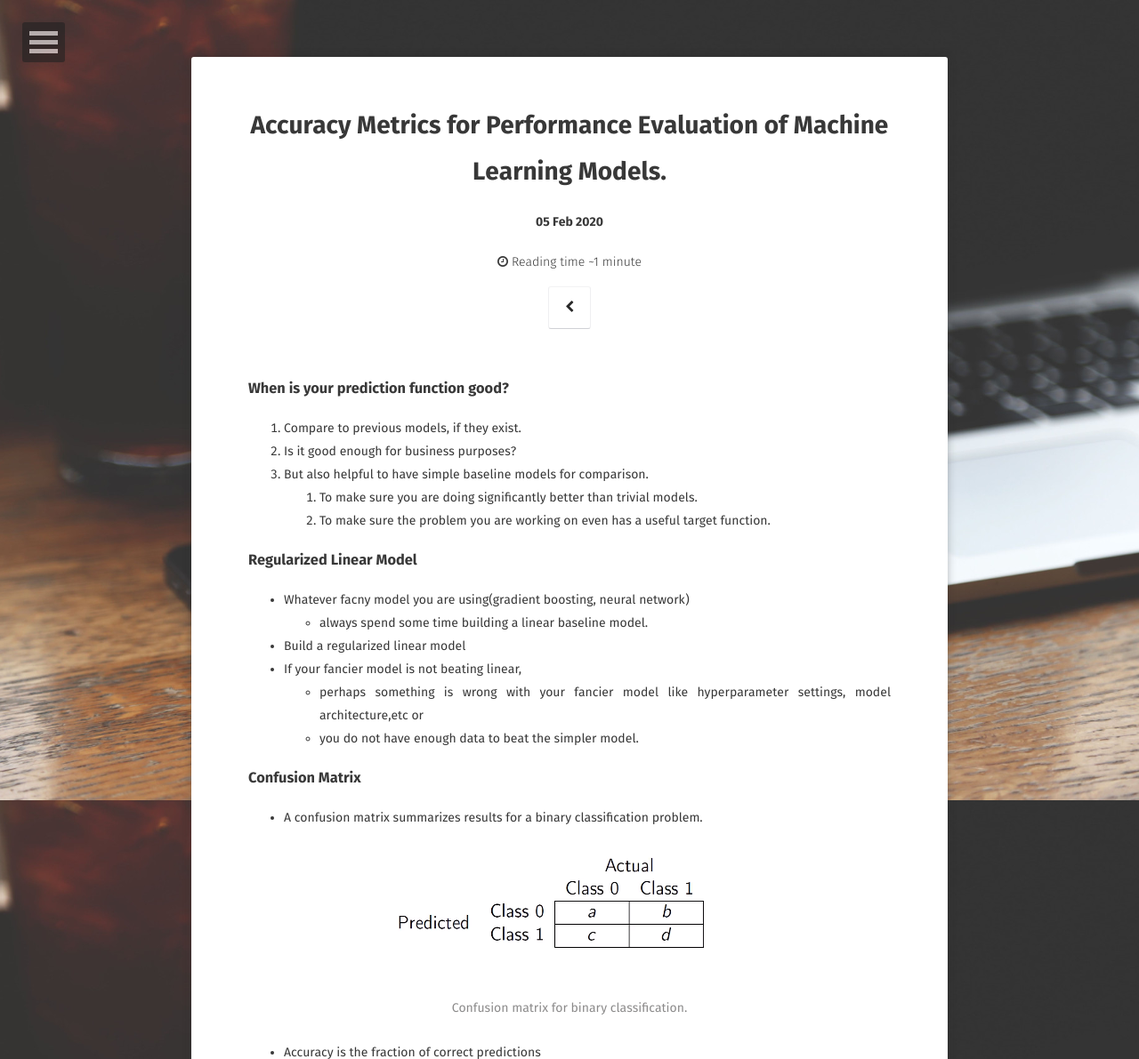
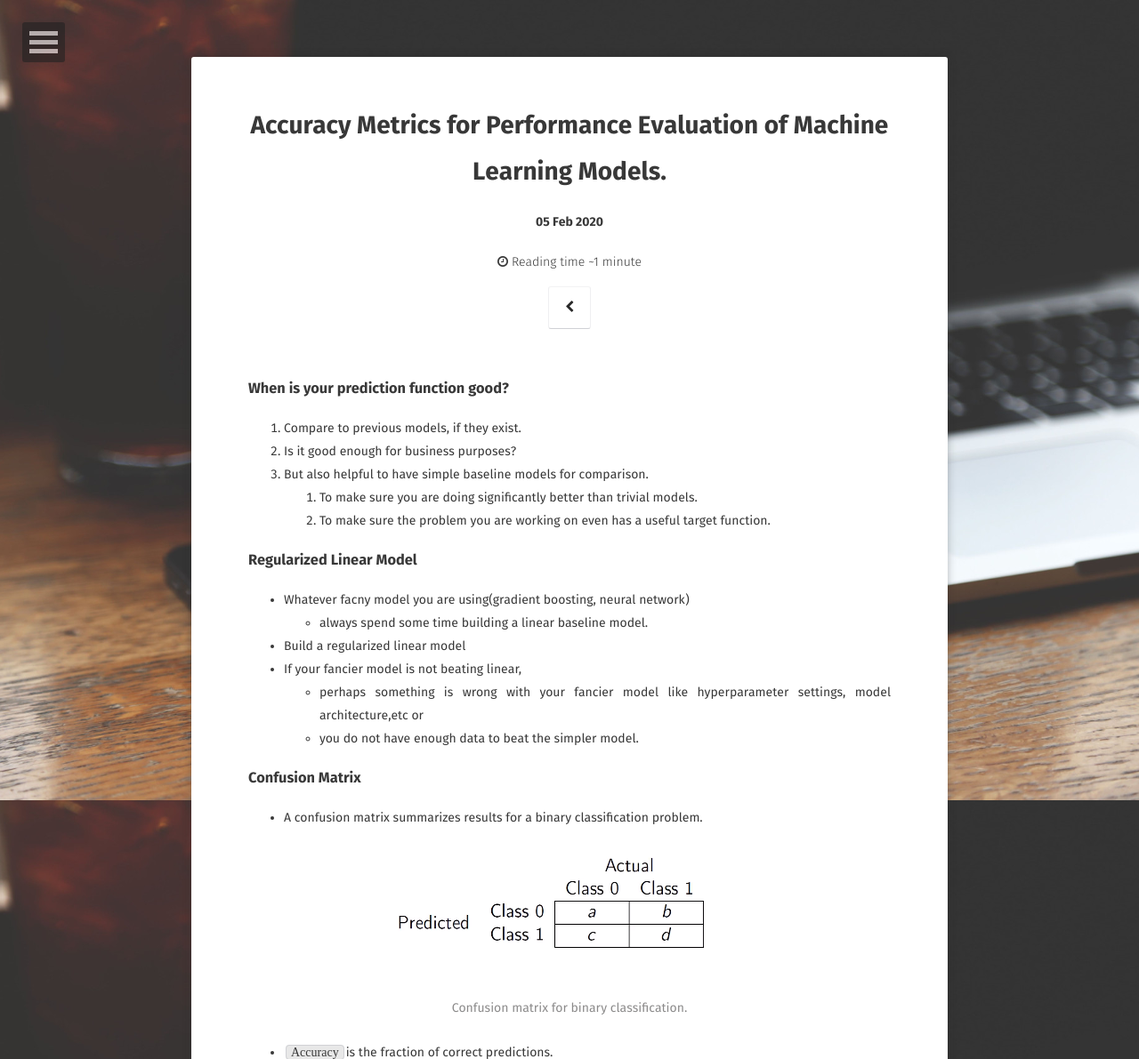
Before and after one commit to rohts-patil/me, a Jekyll site: the page built from _posts/2020-02-05-accuracy-metrics-for-performance-evaluation.md, in a window 1280 px wide. Shown: the top 1191 px of the page at 89% size. Built offline with Jekyll 4.4.1, drawn with Linux system fonts in a browser that asks for light colours; some web fonts are replaced; grey boxes are pictures that could not be loaded.

```diff
--- a/_posts/2020-02-05-accuracy-metrics-for-performance-evaluation.md
+++ b/_posts/2020-02-05-accuracy-metrics-for-performance-evaluation.md
@@ -33,6 +33,6 @@ comments: true
 	<figcaption><center>Confusion matrix for binary classification.</center></figcaption>
 </figure>
 
-* Accuracy is the fraction of correct predictions
+* `Accuracy`is the fraction of correct predictions.
 
 <a href="https://www.codecogs.com/eqnedit.php?latex=\frac{a&plus;d}{a&plus;b&plus;c&plus;d}" target="_blank"><img src="https://latex.codecogs.com/svg.latex?\frac{a&plus;d}{a&plus;b&plus;c&plus;d}" title="\frac{a+d}{a+b+c+d}" /></a>
```
